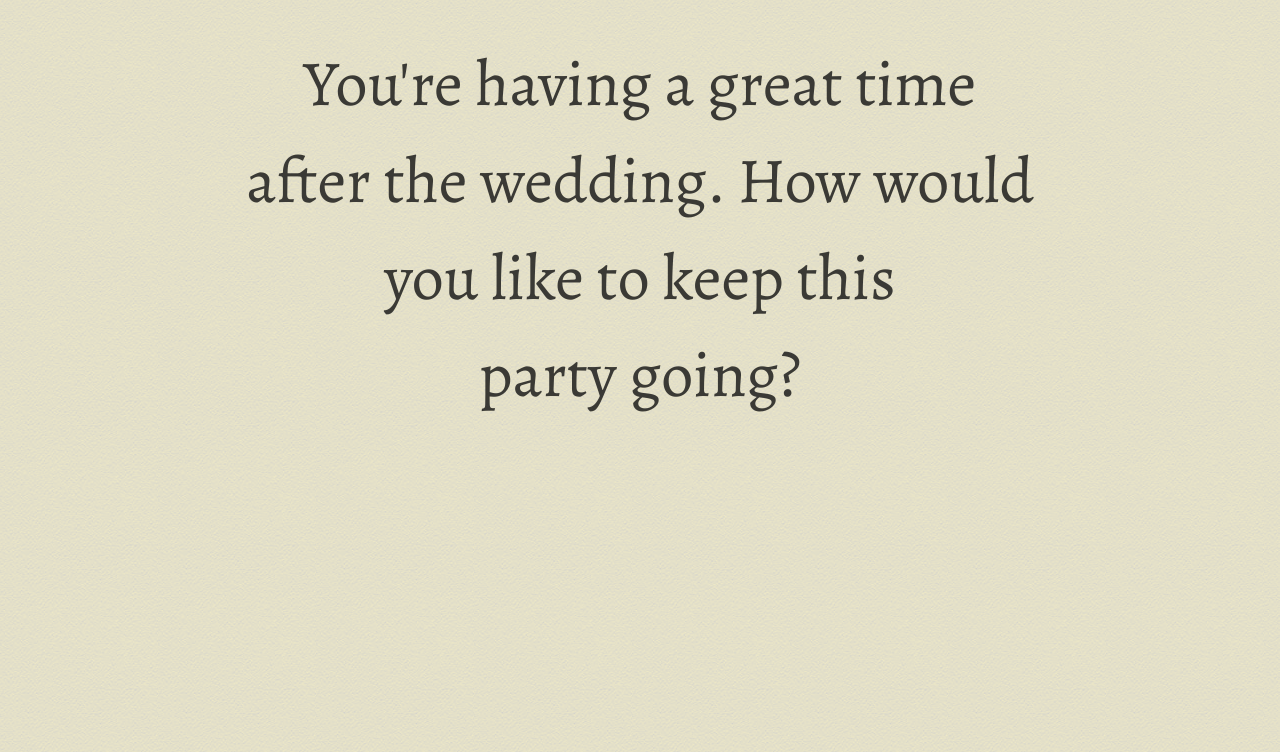
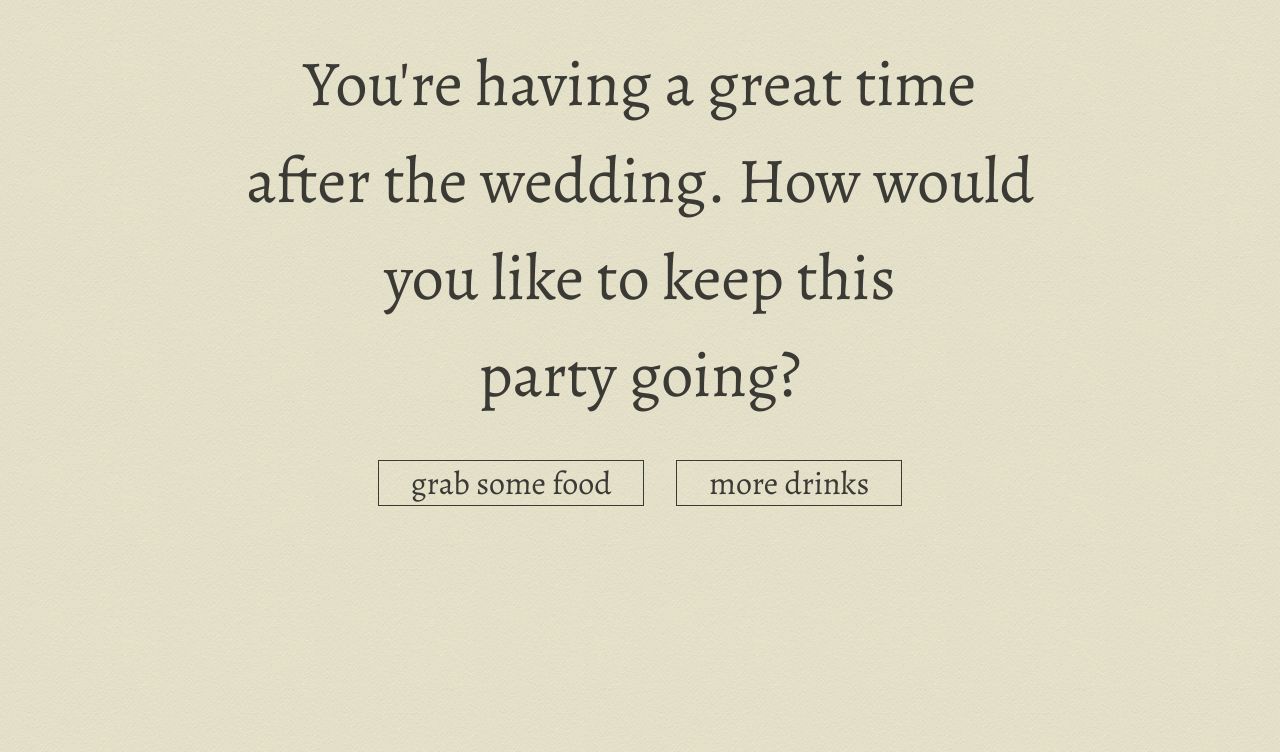
Before and after one commit to zstix/decision-tree, a React (Create React App) app: page / in a window 1280 px wide. Shown: the top 752 px of the page. Built offline with nearby package versions, Linux system fonts and the light colour scheme.

Commit message:
Button and basic animation

```diff
--- a/src/components/App.js
+++ b/src/components/App.js
@@ -3,6 +3,7 @@ import { splitText } from '../utils';
 
 import GlobalStyle from '../styles/global';
 import Line from './Line';
+import Button from './Button';
 import data from '../data';
 
 const DELAY = 200; // delay between showing the next line
@@ -20,6 +21,11 @@ const App = () => {
           <Line key={i} delay={i * DELAY} text={text} />
         ))}
       </section>
+      <section>
+        {node.options.map((option, i) => (
+          <Button key={i} delay={lines.length * DELAY} {...option} />
+        ))}
+      </section>
     </>
   );
 };
--- /dev/null
+++ b/src/components/Button.js
@@ -0,0 +1,33 @@
+import React from 'react';
+import PropTypes from 'prop-types';
+import styled from 'styled-components';
+
+import { fadeIn } from '../styles/animations';
+
+const Wrapper = styled.button`
+  background: none;
+  border: 1px solid #111;
+  box-shadow: none;
+  color: #111;
+  cursor: pointer;
+  font-family: 'Alegreya', serif;
+  font-size: 2em;
+  margin: 1em 0.5em;
+  opacity: 0.8;
+  outline: none;
+  padding: 0 1em;
+
+  animation: 0.8s ${fadeIn} ease-in-out;
+`;
+
+const Button = ({ text }) => (
+  <Wrapper>{text}</Wrapper>
+);
+
+Button.propTypes = {
+  delay: PropTypes.number.isRequired,
+  text: PropTypes.string.isRequired,
+  value: PropTypes.number.isRequired,
+};
+
+export default Button;
--- a/src/styles/animations.js
+++ b/src/styles/animations.js
@@ -13,3 +13,12 @@ export const slideUp = keyframes`
     opacity: 0.8;
   }
 `;
+
+export const fadeIn = keyframes`
+  0% {
+    opacity: 0;
+  }
+  100% {
+    opacity: 0.8;
+  }
+`;
```
